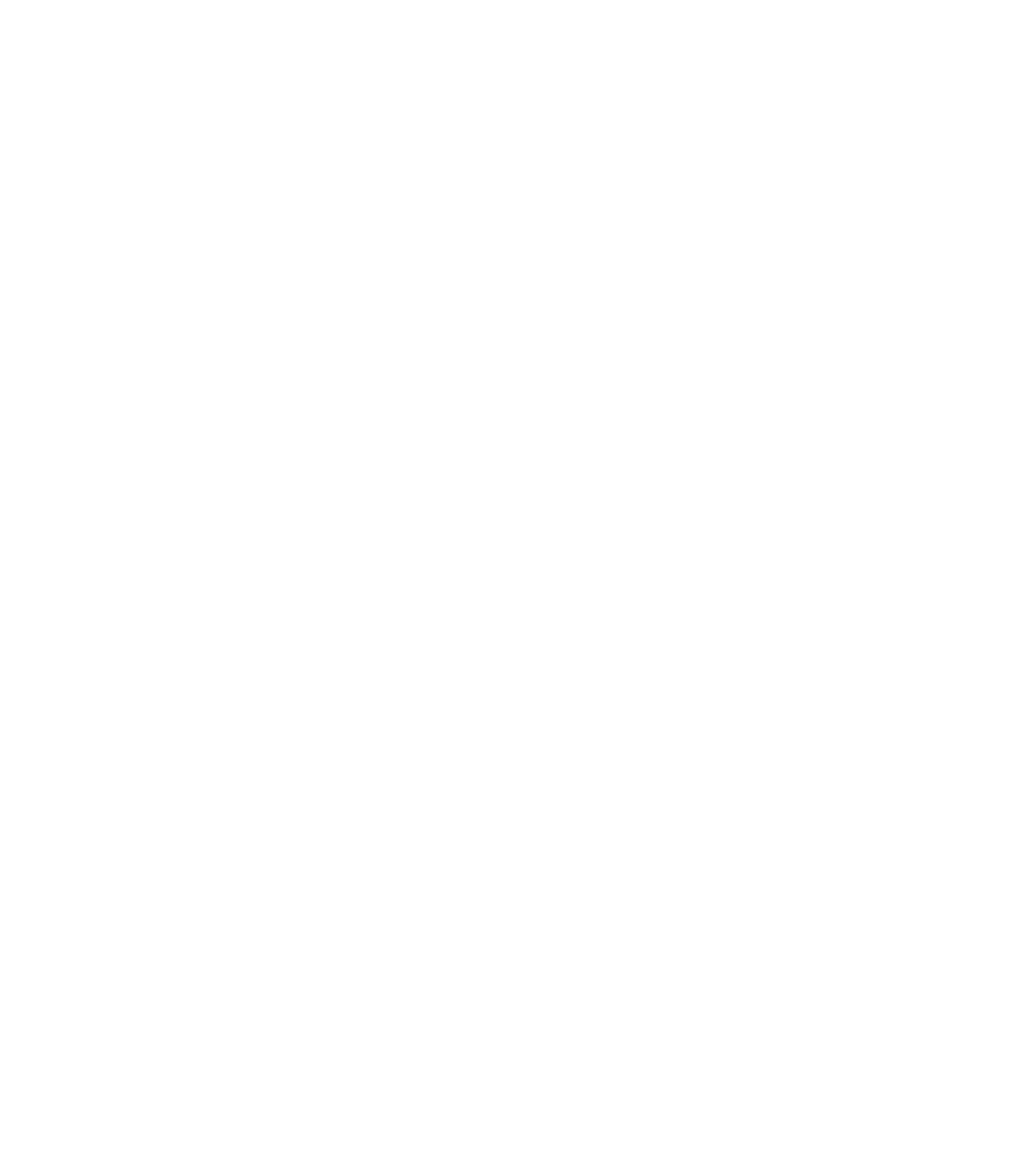
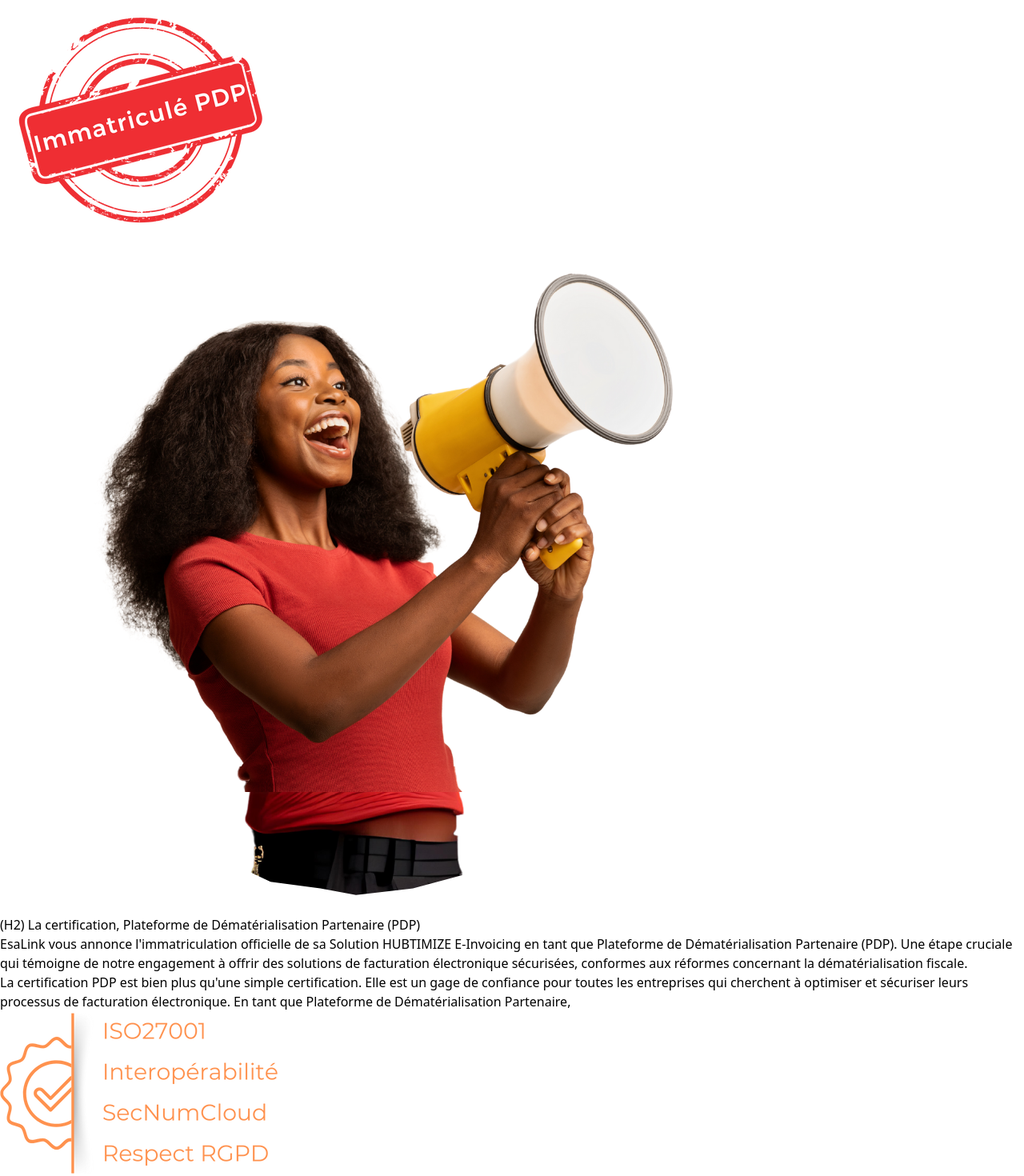
Before and after one commit to Makoorr/EsaLanding, a Next.js app: page / in a window 1280 px wide. Shown: the part 4856-6326 px from the top of the page at 80% size. Before the commit the page ends 4845 px from the top, so only its background shows below. Built offline with nearby package versions, Linux system fonts and the light colour scheme.

Commit message:
added immatriculation section

```diff
--- a/src/pages/index.tsx
+++ b/src/pages/index.tsx
@@ -1,4 +1,5 @@
 import { Certifications } from "./sections/certifications";
+import { Immatriculation } from "./sections/immatriculation";
 import { ProfileType } from "./sections/ProfileType";
 import { Satisfaction } from "./sections/satisfaction";
 import { Testimonials } from "./sections/testimonials";
@@ -10,6 +11,7 @@
       <Certifications />
       <Testimonials />
       <Satisfaction />
+      <Immatriculation />
     </div>
   );
 }
--- /dev/null
+++ b/src/pages/sections/immatriculation.tsx
@@ -0,0 +1,44 @@
+export function Immatriculation() {
+    return (
+        <div className="relative py-10 my-10 px-60">
+            <div className="absolute right-0 -translate-y-40 -translate-x-24">
+                <img
+                    src="/immatricule_pdp.png"
+                    alt="Immatriculé PDP"
+                    className=""
+                />
+            </div>
+
+            <div className="grid grid-cols-4 border-[6px] border-orange-500 rounded-3xl shadow-2xl">
+                <div className="-translate-y-4 -translate-x-14 scale-150 w-96 h-96 rounded-full border-[16px] border-orange-500 bg-white">
+                    <img
+                        src="/announcement_girl.png"
+                        alt="ISO27001 certification SecNumCloud"
+                        className="w-full h-full object-cover -translate-y-[0.15rem] scale-110"
+                        style={{
+                            clipPath: "polygon(0 0, 100% 0, 100% 62%, 65% 94%, 58% 96%, 50% 97%, 45% 96%, 38% 95%, 34% 93%, 0 63%"
+                        }}
+                    />
+                </div>
+
+                <div className="col-span-3 pl-20 py-4 mb-4 w-full">
+                    <h1 className="pl-2 text-[45px] leading-[3rem] font-semibold mb-8">
+                        (H2) La certification, <span className="text-orange-500">Plateforme de Dématérialisation Partenaire (PDP)</span>
+                    </h1>
+
+                    <div className="flex gap-4">
+                        <span className="pl-10 text-lg text-gray-500 text-justify leading-5">
+                            <p className="mb-8">EsaLink vous annonce l'immatriculation officielle de sa Solution <span className="text-black font-medium underline">HUBTIMIZE E-Invoicing</span> en tant que Plateforme de Dématérialisation Partenaire (PDP). Une étape cruciale qui témoigne de notre engagement à offrir des solutions de facturation électronique sécurisées, conformes aux réformes concernant la dématérialisation fiscale.</p>
+                            <p>La certification PDP est bien plus qu'une simple certification. Elle est un gage de confiance pour toutes les entreprises qui cherchent à optimiser et sécuriser leurs processus de facturation électronique. En tant que Plateforme de Dématérialisation Partenaire,</p>
+                        </span>
+                        <img
+                            src="/iso_cert.png"
+                            alt="ISO27001 certification SecNumCloud"
+                            className="h-fit self-center"
+                        />
+                    </div>
+                </div>
+            </div>
+        </div>
+    )
+}
--- a/src/pages/sections/satisfaction.tsx
+++ b/src/pages/sections/satisfaction.tsx
@@ -2,7 +2,7 @@
 
 export function Satisfaction() {
     return (
-        <div>
+        <div className="py-10 scale-150">
             <PercentageIndicator percentage={98}
                 text1="EsaLink est fière de partager la satisfaction de ses alternants, avec un taux de 98%"
                 text2="Based on customer feedback and satisfaction surveys"
```
